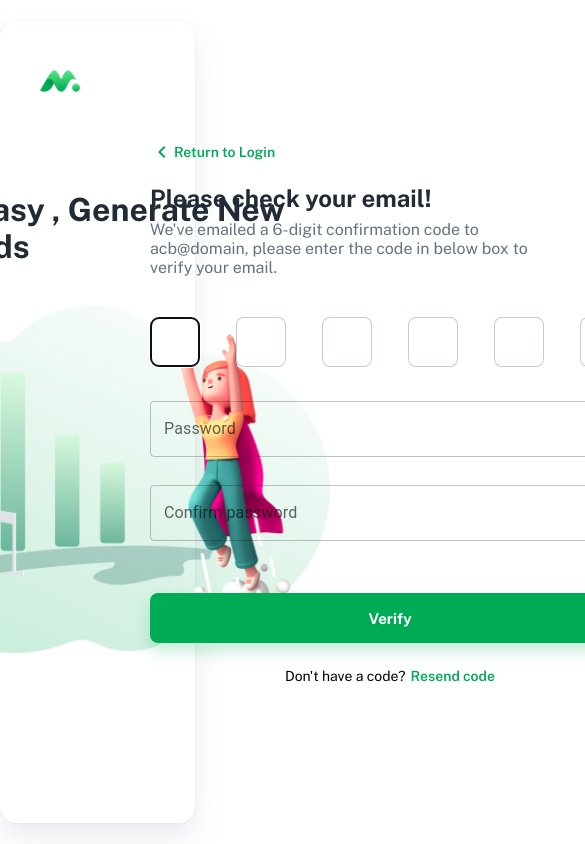
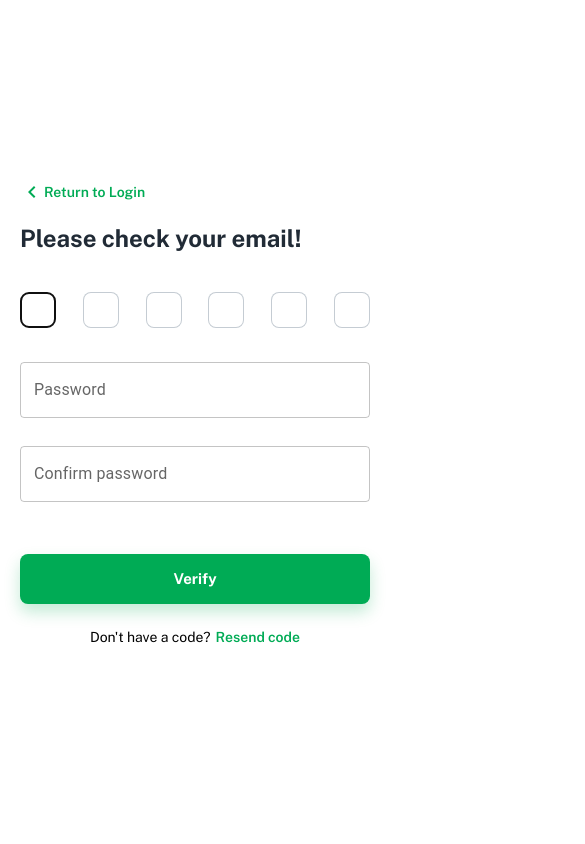
Before and after one commit to Suman196pokhrel/dashApp_FE, a React (Create React App) app: page /auth/newPw in a window 390 px wide. Shown: the top 844 px of the page, 585 px wide, since content can reach past the window. Built offline with nearby package versions, Linux system fonts and the light colour scheme.

Commit message:
finished responsiveness for all auth pages

```diff
--- a/src/pages/forgotPw/ForgotPw.jsx
+++ b/src/pages/forgotPw/ForgotPw.jsx
@@ -48,7 +48,7 @@
             };
 
             // const formDataEncoded = new URLSearchParams(formData).toString();
-            const response = await axios.post(`http://64.227.166.179:8000/auth/forgotPw`, forgotPwData, config)
+            const response = await axios.post(`http://localhost:8000/auth/forgotPw`, forgotPwData)
             console.log('Response => ', response.data)
             sessionStorage.setItem('forgotPwData', JSON.stringify(forgotPwData))
             navigate("/auth/newPw")
--- a/src/pages/forgotPw/forgotPw.scss
+++ b/src/pages/forgotPw/forgotPw.scss
@@ -1,8 +1,15 @@
 @import "../../styles//variables.scss";
 
 .forgotPw {
-  //   background-color: rgba(0, 0, 255, 0.185);
-  padding: 20px;
+  // background-color: rgba(0, 0, 255, 0.185);
+  // padding: 20px;
+  // display: flex;
+  // flex-direction: column;
+  // align-items: center;
+  // justify-content: center;
+  // width: 90%;
+  // position: relative;
+  // height: 100%;
 
   .formUtils {
     display: flex;
@@ -78,4 +85,53 @@
       }
     }
   }
+
+  // -----------------------------------------------------
+
+  @include xs {
+    .fpHeader {
+      p {
+        color: red;
+      }
+    }
+  }
+
+  @include sm {
+    // background-color: rgba(0, 0, 255, 0.267);
+    width: 100%;
+
+    .formUtils {
+      align-items: start;
+    }
+
+    .fpHeader {
+      // background-color: red;
+      width: 90%;
+      align-items: center;
+      margin-bottom: 20px;
+
+      h1 {
+        // background-color: red;
+      }
+      p {
+        display: inline;
+        font-size: 12px;
+      }
+    }
+
+    .fpForm {
+      // background-color: red;
+      width: 100%;
+      display: flex;
+      flex-direction: column;
+      align-items: center;
+      form {
+        .formFields {
+          .MuiTextField-root {
+            width: 100%;
+          }
+        }
+      }
+    }
+  }
 }
--- a/src/pages/login/Login.jsx
+++ b/src/pages/login/Login.jsx
@@ -35,7 +35,7 @@
       };
 
       const formDataEncoded = new URLSearchParams(formData).toString();
-      const response = await axios.post(`http://64.227.166.179:8000/auth/login`, formDataEncoded, config)
+      const response = await axios.post(`http://localhost:8000/auth/login`, formDataEncoded, config)
       console.log(response)
       sessionStorage.setItem('isAuthenticated', true)
       navigate("/dashboard/app")
--- a/src/pages/login/login.scss
+++ b/src/pages/login/login.scss
@@ -72,4 +72,42 @@
       }
     }
   }
+
+  @include xs {
+    // background-color: rgba(160, 25, 25, 0.248);
+    .loginForm {
+      form {
+        .formFields {
+          .MuiTextField-root {
+            height: 46px;
+            width: 350px;
+            margin-bottom: 28px;
+            font-size: 40px;
+          }
+        }
+
+        .formUtils {
+        }
+      }
+    }
+  }
+
+  @include sm {
+    // background-color: rgba(0, 34, 255, 0.248);
+    .loginForm {
+      form {
+        .formFields {
+          .MuiTextField-root {
+            height: 46px;
+            width: 360px;
+            margin-bottom: 28px;
+            font-size: 40px;
+          }
+        }
+
+        .formUtils {
+        }
+      }
+    }
+  }
 }
--- a/src/pages/newPw/NewPw.jsx
+++ b/src/pages/newPw/NewPw.jsx
@@ -39,7 +39,7 @@
             setIsLoading(true)
 
             // const formDataEncoded = new URLSearchParams(formData).toString();
-            const response = await axios.post(`http://64.227.166.179:8000/auth/validateNewPw`, { "value": data.otp, "password": data.confirmPassword, "mode": forgotPwData.mode, "identifier": forgotPwData.mode === "email" ? forgotPwData.email : forgotPwData.mobileNum })
+            const response = await axios.post(`http://localhost:8000/auth/validateNewPw`, { "value": data.otp, "password": data.confirmPassword, "mode": forgotPwData.mode, "identifier": forgotPwData.mode === "email" ? forgotPwData.email : forgotPwData.mobileNum })
             console.log('Response => ', response.data)
             navigate("/auth/login")
             setIsLoading(false)
@@ -77,7 +77,7 @@
             const newPwData = { "mode": forgotPwData.mode, "email": forgotPwData.email, "mobileNum": forgotPwData.mobileNum }
             // // // API CALL
             try {
-                const response = await axios.post(`http://64.227.166.179:8000/auth/forgotPw`, newPwData)
+                const response = await axios.post(`http://localhost:8000/auth/forgotPw`, newPwData)
                 console.log(response)
                 enqueueSnackbar("OTP sent In email", { variant: "success" })
 
@@ -142,7 +142,7 @@
                                     isInputNum={true}
                                     containerStyle={false}
                                     shouldAutoFocus={true}
-                                    renderInput={(props) => <input  {...props} style={{ height: "50px", width: "50px", borderRadius: "8px", marginBottom: "10px", textAlign: "center", fontSize: "20px", color: "#212B36", border: "1px solid rgba(145, 158, 171, 0.52)" }} />}
+                                    renderInput={(props) => <input id='otpInputI' {...props} style={{ height: "50px", width: "50px", borderRadius: "8px", marginBottom: "10px", textAlign: "center", fontSize: "20px", color: "#212B36", border: "1px solid rgba(145, 158, 171, 0.52)" }} />}
                                 />
                             )}
                         />
--- a/src/pages/newPw/newPw.scss
+++ b/src/pages/newPw/newPw.scss
@@ -44,6 +44,7 @@
     form {
       display: flex;
       flex-direction: column;
+      // align-items: center;
       // height: 110%;
       // background-color: yellow;
 
@@ -114,4 +115,61 @@
     border-radius: 8px;
     border: 1px solid rgba(19, 125, 231, 0.32);
   }
+
+  // RESPONSIVENESS
+  @include xs {
+    // background-color: rgba(17, 0, 255, 0.222);
+    // display: flex;
+    // align-items: center;
+    // flex-direction: column;
+    // justify-content: center;
+    width: 100%;
+    .formUtils {
+    }
+
+    .fpHeader {
+      // background-color: rgba(255, 0, 0, 0.184);
+      p {
+        display: none;
+      }
+    }
+
+    .fpForm {
+      // background-color: blue;
+      display: flex;
+      align-items: center;
+      justify-content: center;
+      form {
+        // background-color: rgba(255, 255, 0, 0.853);
+        width: 100%;
+
+        .formFields {
+          // background-color: rgba(255, 0, 0, 0.321);
+
+          #otpInputI {
+            // background-color: red;
+            height: 36px !important;
+            width: 36px !important;
+          }
+
+          .MuiTextField-root {
+            // background-color: red;
+            width: 100%;
+          }
+        }
+      }
+    }
+  }
+
+  @include sm {
+    // background-color: rgba(255, 0, 0, 0.222);
+    .formUtils {
+    }
+
+    .fpHeader {
+    }
+
+    .otpInput {
+    }
+  }
 }
--- a/src/pages/register/Register.jsx
+++ b/src/pages/register/Register.jsx
@@ -37,7 +37,7 @@
       setIsLoading(true)
 
       // const formDataEncoded = new URLSearchParams(formData).toString();
-      const response = await axios.post(`http://64.227.166.179:8000/auth/newUser`, formData)
+      const response = await axios.post(`http://localhost:8000/auth/newUser`, formData)
       console.log('Response => ', response.data)
       navigate("/auth/login")
       setIsLoading(false)
--- a/src/pages/register/register.scss
+++ b/src/pages/register/register.scss
@@ -108,4 +108,94 @@
       }
     }
   }
+
+  @include xs {
+    // background-color: rgba(160, 25, 25, 0.248);
+
+    .registerHeader {
+      margin-bottom: 20px;
+      margin-left: 10%;
+
+      p {
+        font-size: 14px;
+      }
+    }
+
+    .registerForm {
+      form {
+        align-items: center;
+        .formFields {
+          .name {
+            width: 90%;
+          }
+
+          .dobPhone {
+            width: 90%;
+          }
+
+          .MuiTextField-root {
+            height: 46px;
+            width: 345px;
+            margin-bottom: 28px;
+            font-size: 40px;
+          }
+        }
+        button {
+          width: 70%;
+        }
+      }
+    }
+  }
+
+  @include sm {
+    // background-color: rgba(0, 0, 255, 0.207);
+
+    .registerHeader {
+      margin-bottom: 20px;
+      margin-left: 10%;
+
+      p {
+        font-size: 14px;
+      }
+    }
+
+    .registerForm {
+      form {
+        align-items: center;
+        // width: 90%;
+        .formFields {
+          .name {
+            width: 80%;
+            .MuiTextField-root {
+              height: 40px;
+
+              margin-bottom: 28px;
+              font-size: 40px;
+            }
+          }
+
+          .dobPhone {
+            width: 80%;
+            .MuiTextField-root {
+              height: 40px;
+
+              margin-bottom: 28px;
+              font-size: 40px;
+            }
+          }
+
+          .MuiTextField-root {
+            height: 40px;
+            width: 330px;
+            margin-bottom: 28px;
+            font-size: 40px;
+          }
+        }
+
+        button {
+          width: 70%;
+        }
+      }
+    }
+  }
 }
--- a/src/styles/authLayout.scss
+++ b/src/styles/authLayout.scss
@@ -58,7 +58,7 @@
     align-items: center;
     justify-content: center;
 
-    position: relative;
+    // position: relative;
 
     .topInfo {
       position: absolute;
@@ -80,4 +80,25 @@
       }
     }
   }
+
+  @include xs {
+    .leftContainer {
+      display: none;
+    }
+  }
+
+  @include sm {
+    .leftContainer {
+      display: none;
+    }
+  }
+
+  @include md {
+    .leftContainer {
+      display: none;
+    }
+  }
+
+  @include lg {
+  }
 }
--- a/src/styles/variables.scss
+++ b/src/styles/variables.scss
@@ -29,3 +29,41 @@
 
 // Shadows
 $primary-bg-green-shadows: 0px 8px 16px 0px rgba(0, 171, 85, 0.24);
+
+// RESPONSIVENESS
+// ---------------------------------------------
+$xs: 390px;
+$sm: 600px;
+$md: 1100px;
+$lg: 1200px;
+$xl: 1536px;
+
+@mixin xs {
+  @media screen and (min-width: 0px) and (max-width: ($xs)) {
+    @content;
+  }
+}
+
+@mixin sm {
+  @media screen and (min-width: ($xs)) and (max-width: ($sm)) {
+    @content;
+  }
+}
+
+@mixin md {
+  @media screen and (min-width: ($sm)) and (max-width: ($md)) {
+    @content;
+  }
+}
+
+@mixin lg {
+  @media screen and (min-width: ($md)) and (max-width: ($lg)) {
+    @content;
+  }
+}
+
+@mixin xl {
+  @media screen and (min-width: ($lg)) and (max-width: ($xl)) {
+    @content;
+  }
+}
```
